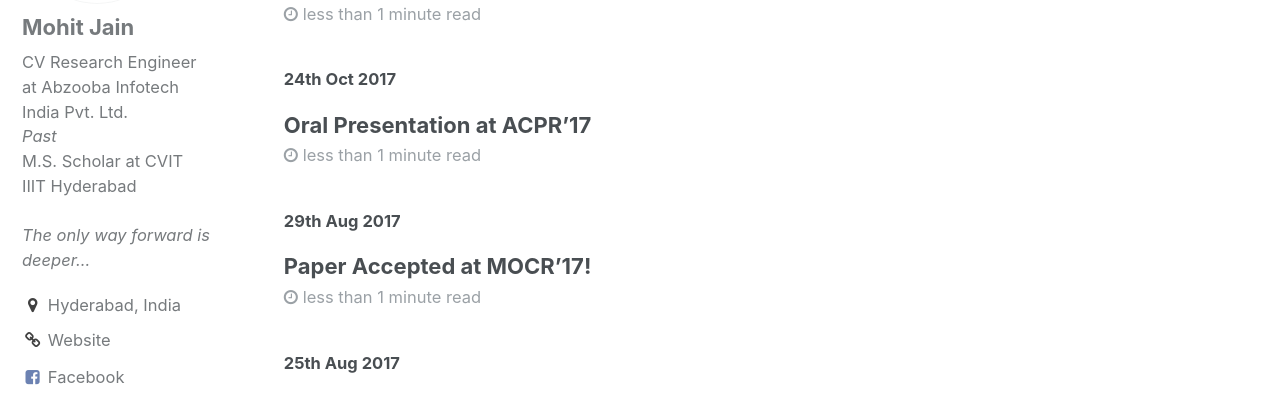
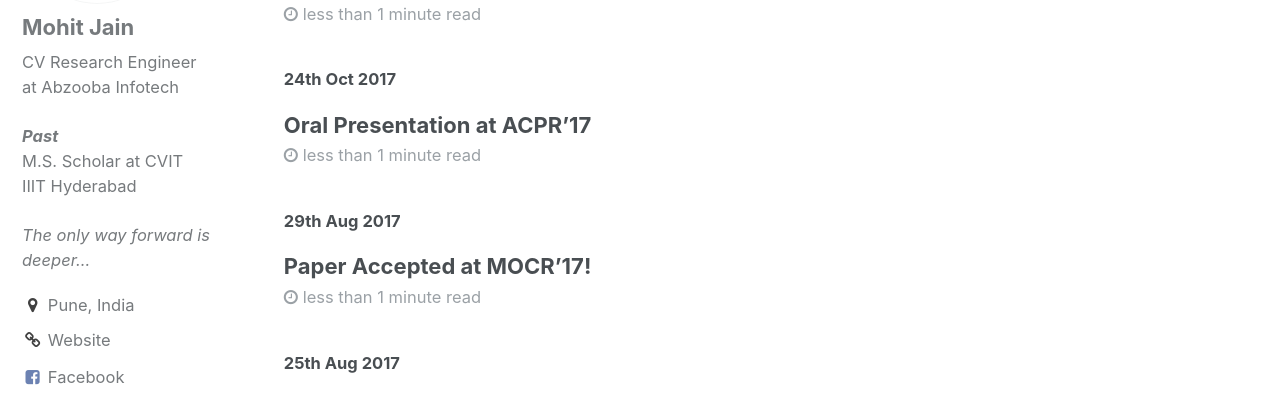
Before and after one commit to NightFury13/nightfury13.github.io, a Jekyll site: the page built from index.html, in a window 1280 px wide. Shown: the part 296-693 px from the top of the page. Built offline with Jekyll 4.4.1, drawn with Linux system fonts in a browser that asks for light colours; the list of posts is cut into pages by our own code.

Commit message:
updating bio

```diff
--- a/_config.yml
+++ b/_config.yml
@@ -83,8 +83,8 @@ analytics:
 author:
   name             : "Mohit Jain"
   avatar           : "/assets/images/avatar.jpg"
-  bio              : "CV Research Engineer at Abzooba Infotech India Pvt. Ltd.<br/><i>Past</i><br/>M.S. Scholar at CVIT<br/>IIIT Hyderabad<br/><br/><i>The only way forward is deeper...</i>"
-  location         : "Hyderabad, India"
+  bio              : "CV Research Engineer at Abzooba Infotech<br/><br/><b><i>Past</i></b><br/>M.S. Scholar at CVIT<br/>IIIT Hyderabad<br/><br/><i>The only way forward is deeper...</i>"
+  location         : "Pune, India"
   email            : # "kalpit.thakkar@research.iiit.ac.in"
   uri              : "https://scholar.google.co.in/citations?user=-Gi3nP4AAAAJ&hl=en"
   bitbucket        : # "dracarys983"
```
